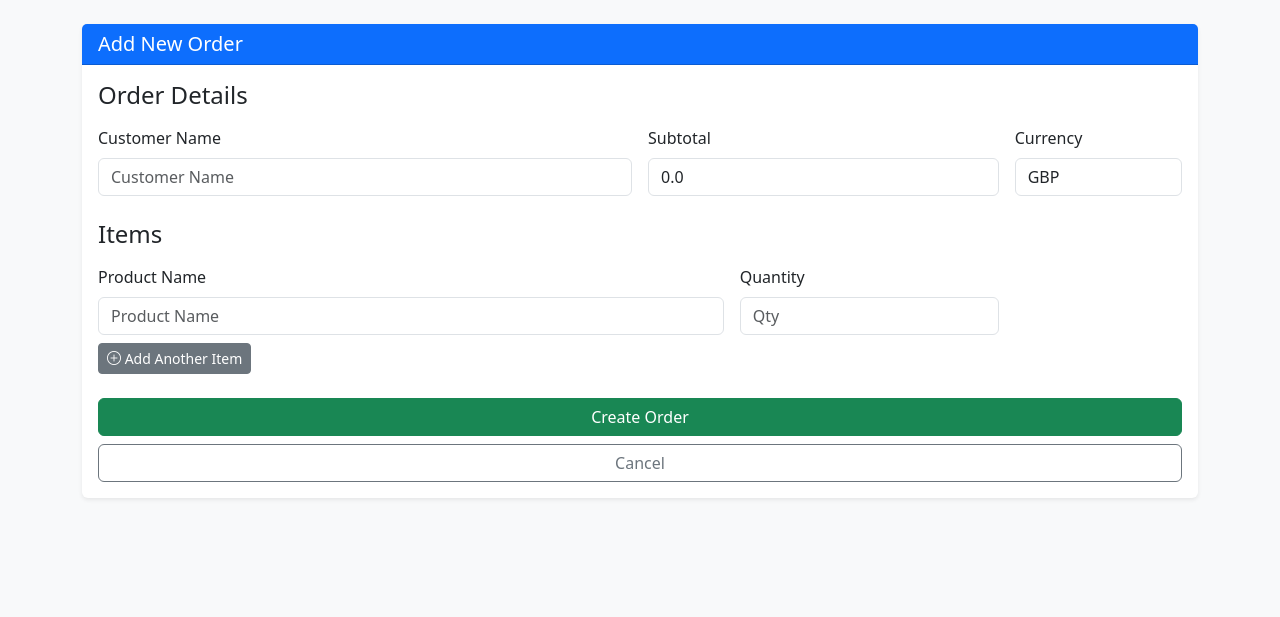
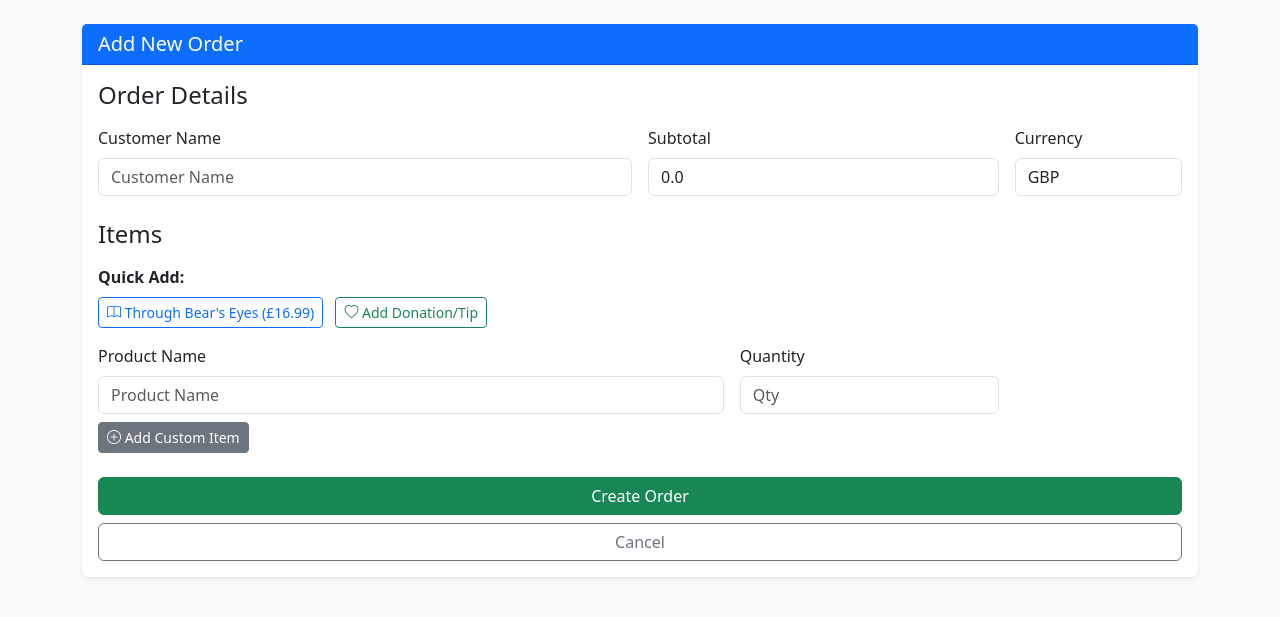
Before and after one commit to DanielPicciau/WebApp, a Django app: page /add/ in a window 1280 px wide. Shown: the part 56-673 px from the top of the page. Run offline with Django 5.2, Linux system fonts and the light colour scheme; the visitor is signed in with stand-in values (Sample User, id 1).

Commit message:
Add Quick Add buttons for Book and Donation in Create Order

```diff
--- a/orders/templates/orders/add_order.html
+++ b/orders/templates/orders/add_order.html
@@ -28,6 +28,19 @@
                     </div>
 
                     <h4 class="mb-3">Items</h4>
+
+                    <div class="mb-3">
+                        <label class="form-label fw-bold">Quick Add:</label>
+                        <div>
+                            <button type="button" class="btn btn-outline-primary btn-sm me-2" id="btn-add-book">
+                                <i class="bi bi-book"></i> Through Bear's Eyes (£16.99)
+                            </button>
+                            <button type="button" class="btn btn-outline-success btn-sm" id="btn-add-donation">
+                                <i class="bi bi-heart"></i> Add Donation/Tip
+                            </button>
+                        </div>
+                    </div>
+
                     {{ formset.management_form }}
                     <div id="items-container">
                         {% for form in formset %}
@@ -49,7 +62,7 @@
                     </div>
 
                     <button type="button" class="btn btn-secondary btn-sm mb-4" id="add-item-btn">
-                        <i class="bi bi-plus-circle"></i> Add Another Item
+                        <i class="bi bi-plus-circle"></i> Add Custom Item
                     </button>
 
                     <div class="d-grid gap-2">
@@ -82,19 +95,61 @@
 <script>
     document.addEventListener('DOMContentLoaded', function() {
         const addItemBtn = document.getElementById('add-item-btn');
+        const btnAddBook = document.getElementById('btn-add-book');
+        const btnAddDonation = document.getElementById('btn-add-donation');
         const itemsContainer = document.getElementById('items-container');
         const totalForms = document.getElementById('id_items-TOTAL_FORMS');
         const emptyFormHtml = document.getElementById('empty-form').innerHTML;
+        const subtotalInput = document.getElementById('id_subtotal');
 
-        addItemBtn.addEventListener('click', function() {
+        function createRow(productName = '', quantity = 1) {
             const formCount = parseInt(totalForms.value);
             const newFormHtml = emptyFormHtml.replace(/__prefix__/g, formCount);
 
-            const newDiv = document.createElement('div');
-            newDiv.innerHTML = newFormHtml;
-            itemsContainer.appendChild(newDiv.firstElementChild);
+            const tempDiv = document.createElement('div');
+            tempDiv.innerHTML = newFormHtml;
+            const row = tempDiv.firstElementChild;
 
+            itemsContainer.appendChild(row);
             totalForms.value = formCount + 1;
+
+            if (productName) {
+                const nameInput = row.querySelector('input[name$="-product_name"]');
+                const qtyInput = row.querySelector('input[name$="-quantity"]');
+                if (nameInput) nameInput.value = productName;
+                if (qtyInput) qtyInput.value = quantity;
+            }
+            return row;
+        }
+
+        addItemBtn.addEventListener('click', function() {
+            createRow();
+        });
+
+        btnAddBook.addEventListener('click', function() {
+            // Add row
+            createRow("Through Bear's Eyes", 1);
+
+            // Update Subtotal
+            let currentSub = parseFloat(subtotalInput.value) || 0;
+            currentSub += 16.99;
+            subtotalInput.value = currentSub.toFixed(2);
+        });
+
+        btnAddDonation.addEventListener('click', function() {
+            const amountStr = prompt("Enter donation amount (e.g. 5.00):");
+            if (amountStr) {
+                const amount = parseFloat(amountStr);
+                if (!isNaN(amount)) {
+                    createRow("Donation / Tip", 1);
+
+                    let currentSub = parseFloat(subtotalInput.value) || 0;
+                    currentSub += amount;
+                    subtotalInput.value = currentSub.toFixed(2);
+                } else {
+                    alert("Invalid amount entered.");
+                }
+            }
         });
     });
 </script>
```
